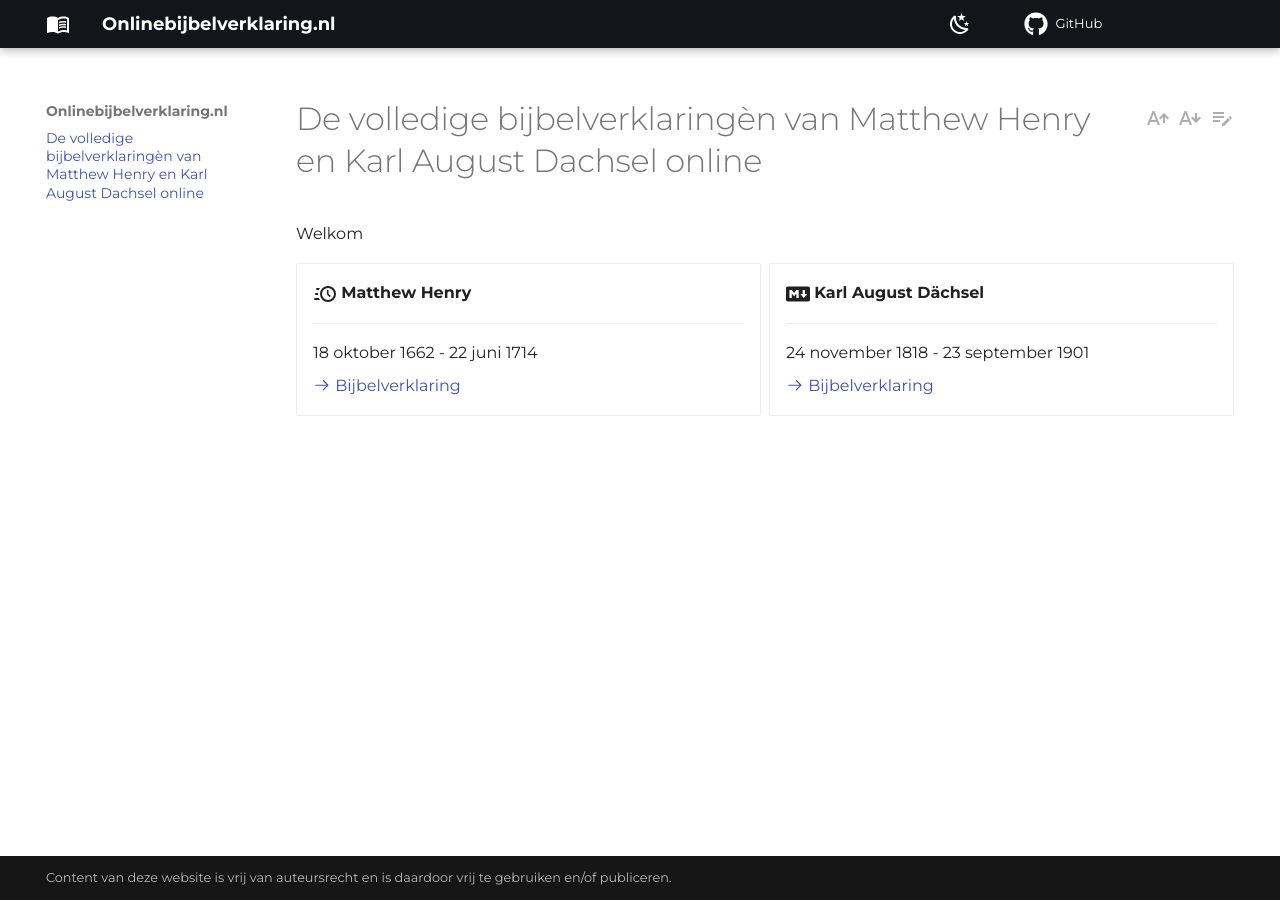
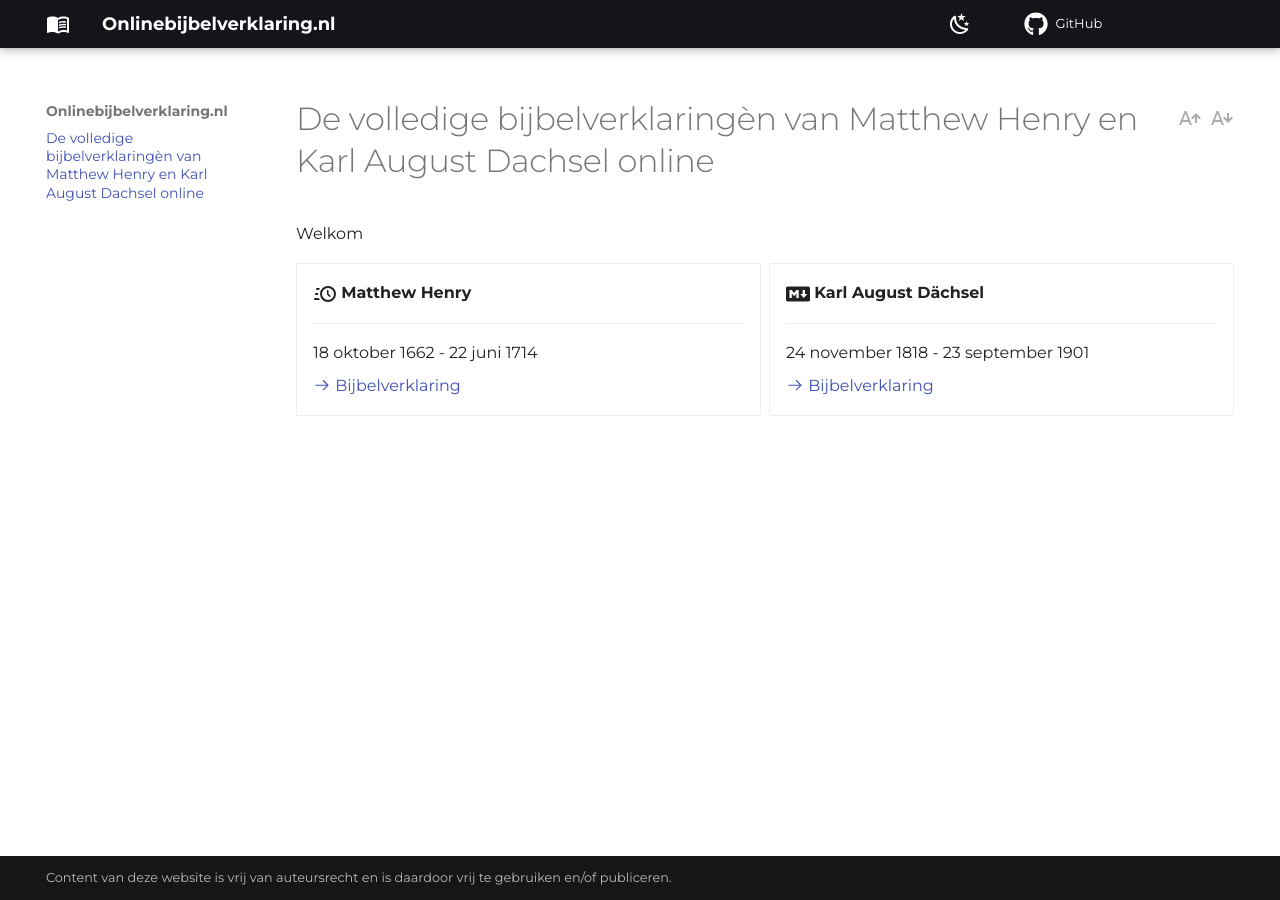
Before and after one commit to onlinebijbelverklaring/home, an MkDocs documentation site: the page built from docs/index.md, in a window 1280 px wide. Built offline with MkDocs 1.6.1 and Material for MkDocs 9.7.7, drawn with Linux system fonts in a browser that asks for light colours; comment, search, counter and statistics services are not loaded.

Commit message:
Update mkdocs.yml

```diff
--- a/mkdocs.yml
+++ b/mkdocs.yml
@@ -46,7 +46,7 @@ theme:
     - content.code.annotatioin
     - content.code.copy
     - content.tooltips
-    - content.action.edit
+    # - content.action.edit
     # - content.footnote.tooltips
     # - content.code.select
   language: nl
@@ -96,7 +96,7 @@ markdown_extensions:
 
 # Plugins
 plugins:
-  - git-revision-date-localized:
+  # - git-revision-date-localized:
       enable_creation_date: true
       type: date
       timezone: Europe/Amsterdam
```
